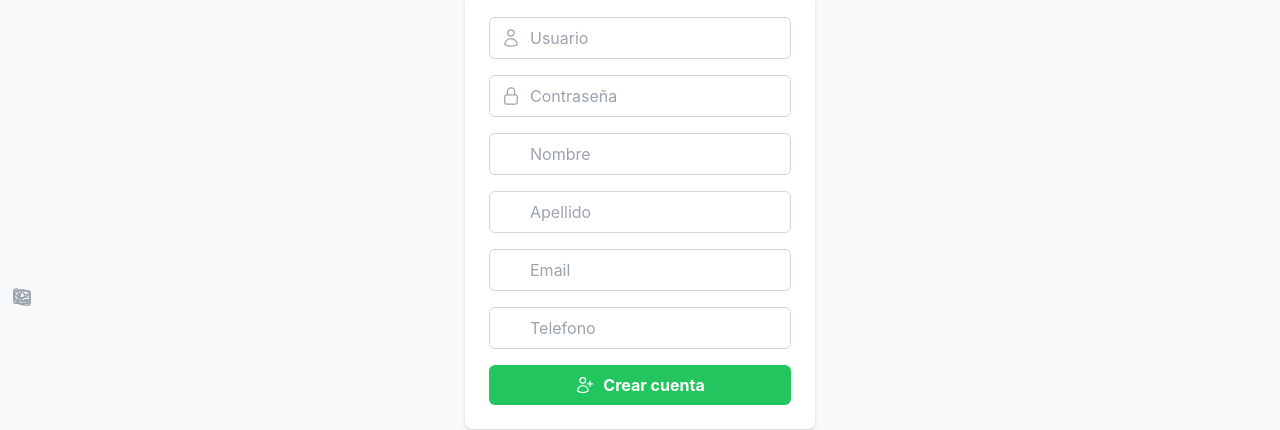
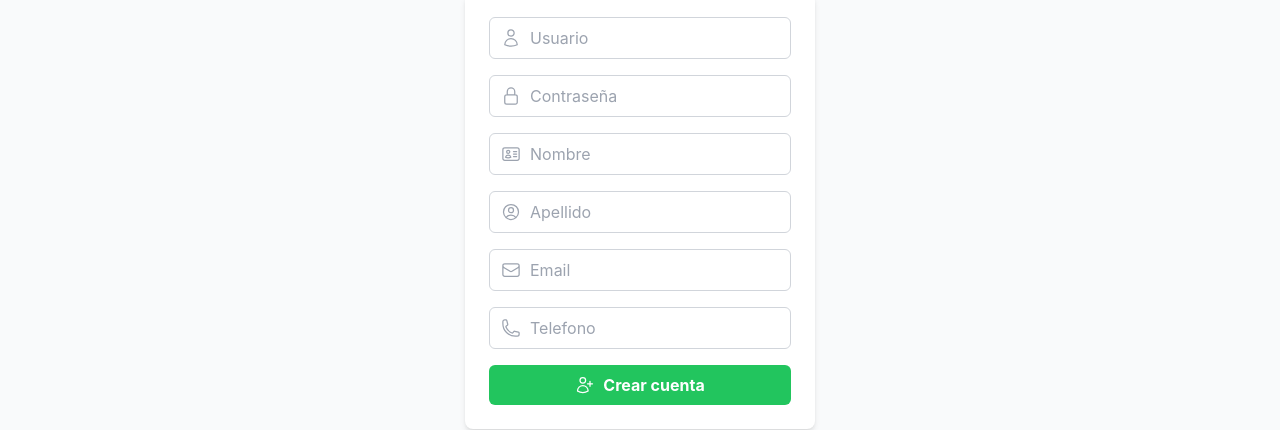
Before and after one commit to javaferso/docktask_frontend, a React (Vite) app: page /register in a window 1280 px wide. Shown: the part 103-533 px from the top of the page. Built offline with nearby package versions, Linux system fonts and the light colour scheme; no server answers.

Commit message:
Fix Iconos en Input Registro Usuario

```diff
--- a/src/components/RegisterForm.jsx
+++ b/src/components/RegisterForm.jsx
@@ -29,8 +29,8 @@ const RegisterForm = () => {
   const handleRegister = async (e) => {
     e.preventDefault();
     try {
-      const axiosInstance = buildAxios();
-      const res = await axiosInstance.post('/api/register', {
+      const axios = buildAxios();
+      const res = await axios.post('/api/register', {
         username,
         password,
         nombre,
@@ -93,7 +93,7 @@ const RegisterForm = () => {
             autoComplete="new-password"
           />
         </div>
-        <div className="flex justify-center">
+        <div className="relative">
           <div className='absolute inset-y-0 left-0 pl-3 flex items-center pointer-events-none'>
             <IdentificationIcon className="h-5 w-5 text-gray-400" />
           </div>
@@ -107,7 +107,7 @@ const RegisterForm = () => {
             autoComplete="off"
           />
         </div>
-        <div className="flex justify-center">
+        <div className="relative">
           <div className='absolute inset-y-0 left-0 pl-3 flex items-center pointer-events-none'>
             <UserCircleIcon className="h-5 w-5 text-gray-400" />
           </div>
@@ -121,7 +121,7 @@ const RegisterForm = () => {
             autoComplete="off"
           />
         </div>
-        <div className="flex justify-center">
+        <div className="relative">
           <div className='absolute inset-y-0 left-0 pl-3 flex items-center pointer-events-none'>
             <EnvelopeIcon className="h-5 w-5 text-gray-400" />
           </div>
@@ -135,7 +135,7 @@ const RegisterForm = () => {
             autoComplete="off"
           />
         </div>
-        <div className="flex justify-center">
+        <div className="relative">
           <div className='absolute inset-y-0 left-0 pl-3 flex items-center pointer-events-none'>
             <PhoneIcon className="h-5 w-5 text-gray-400" />
           </div>
```
